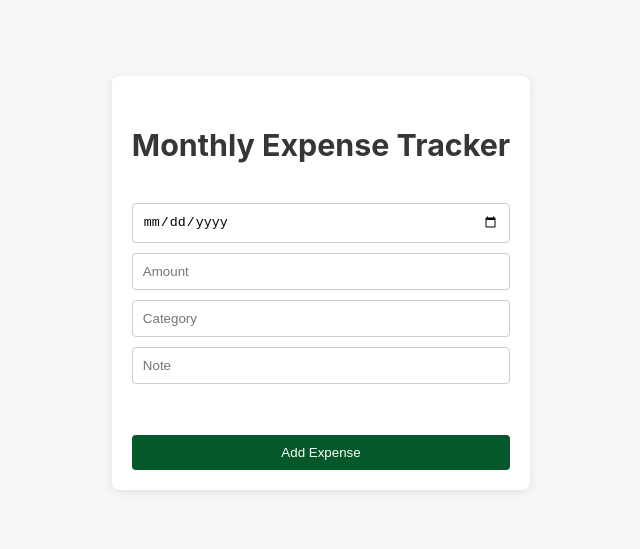
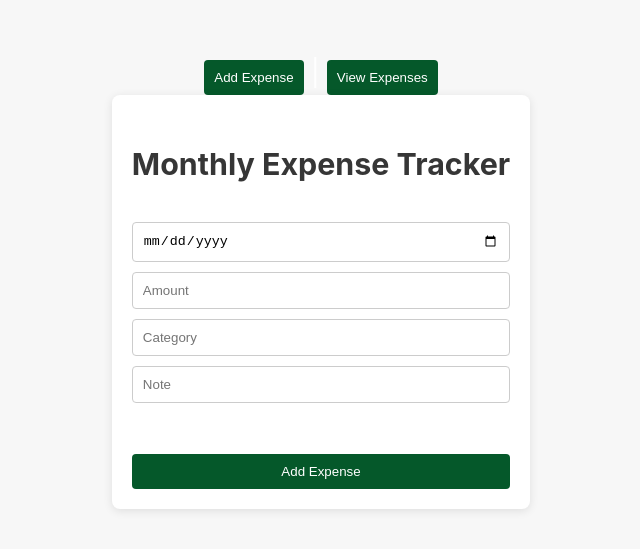
Before and after one commit to najmu-ak/Monthly-Expense-Tracker---Frontend, a React (Create React App) app: page /addExpense in a window 1280 px wide. Shown: the part 117-666 px from the top of the page, without its empty margins (319-959 px from the left). Built offline with nearby package versions, Linux system fonts and the light colour scheme.

Commit message:
Add routing and view functionality to Expense Tracker app

```diff
--- a/package.json
+++ b/package.json
@@ -10,6 +10,7 @@
     "axios": "^1.11.0",
     "react": "^19.1.0",
     "react-dom": "^19.1.0",
+    "react-router-dom": "^7.7.1",
     "react-scripts": "5.0.1",
     "web-vitals": "^2.1.4"
   },
--- a/src/App.js
+++ b/src/App.js
@@ -1,16 +1,24 @@
 import './App.css';
 import ExpenseTracker from './ExpenseTracker';
-import viewExpense from './ViewExpense';
+import ViewExpense from './ViewExpense';
+import { BrowserRouter as Router, Route, Routes, Link } from "react-router-dom";
 
 function App() {
   return (
-    <div className="App">
+      <div className="App">
       <header className="App-header">
-        <ExpenseTracker />
-        <viewExpense />
+    <Router>
+      <nav>
+        <Link to="/addExpense"><button>Add Expense</button></Link> | <Link to="/ViewExpense"><button>View Expenses</button></Link>
+      </nav>
+    <Routes>
+      <Route path="/addExpense" element={<ExpenseTracker />} />
+      <Route path="/viewExpense" element={<ViewExpense />} />
+    </Routes>
+    </Router>
+    </header>
+    </div>
 
-      </header>
-    </div>
   );
 }
 
--- a/src/ExpenseTracker.js
+++ b/src/ExpenseTracker.js
@@ -1,6 +1,7 @@
 import { useState } from "react";
 import axios from "axios";
-
+import './ExpenseTracker.js';
+import './App.js';
 function ExpenseTracker() {
     const [date, setDate] = useState("");
     const [amount, setAmount] = useState("");
```
Also changed, not shown: src/ViewExpense.js (+3 -4 lines), 1 other file (tests, documents, lock files or other folders).
